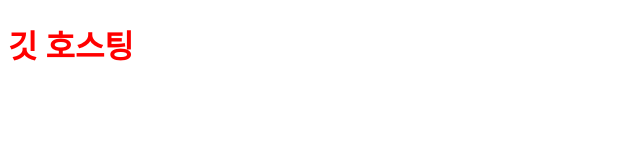
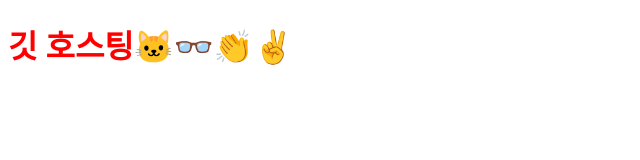
Before and after one commit to ChoeJiHyuck/git_Test, a plain HTML site: page index.html in a window 1280 px wide. Shown: the whole page, without its empty margins (0-640 px from the left). Drawn offline with Linux system fonts and the light colour scheme.

Commit message:
파일수정 2

```diff
--- a/index.html
+++ b/index.html
@@ -10,6 +10,6 @@
     <link rel="stylesheet"href="style.css"/>
 </head>
 <body>
-    <h1>깃 호스팅</h1>
+    <h1>깃 호스팅🐱‍👓👏✌</h1>
 </body>
 </html>
```
